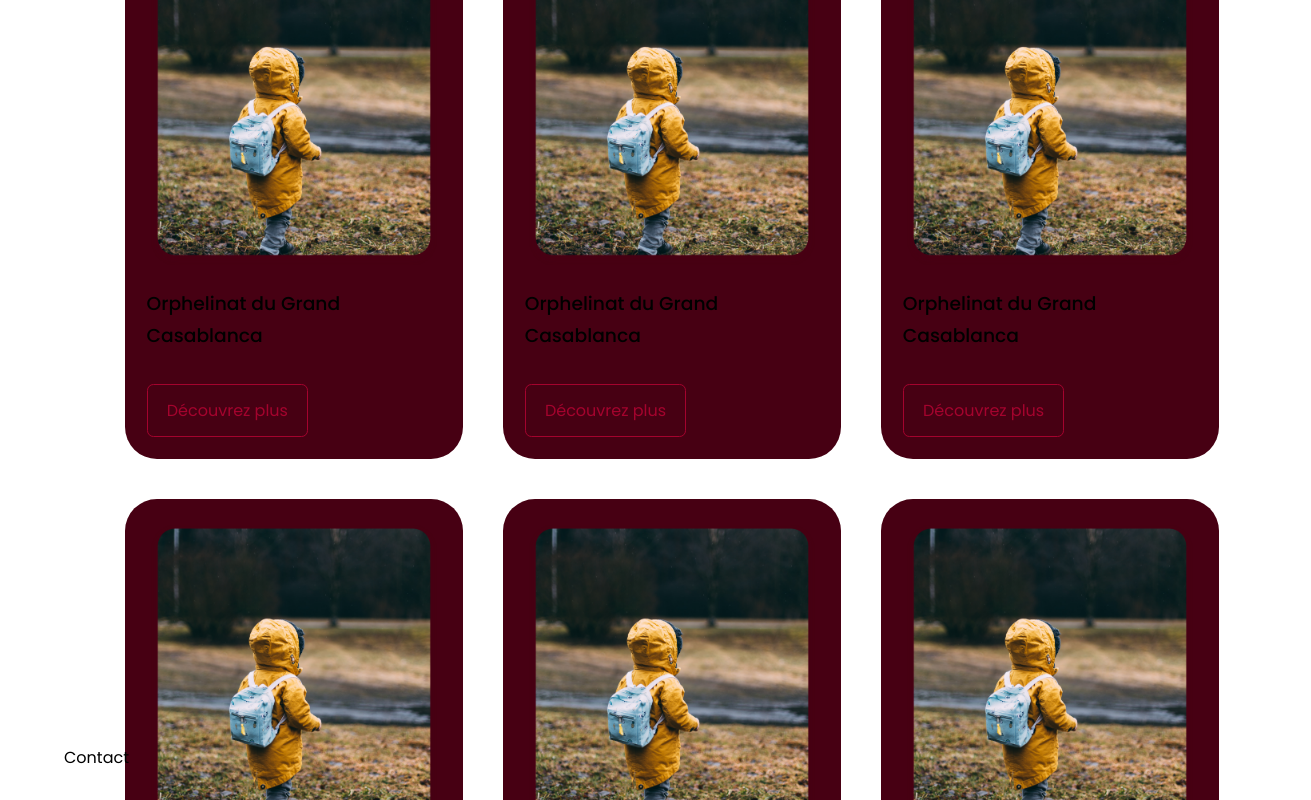
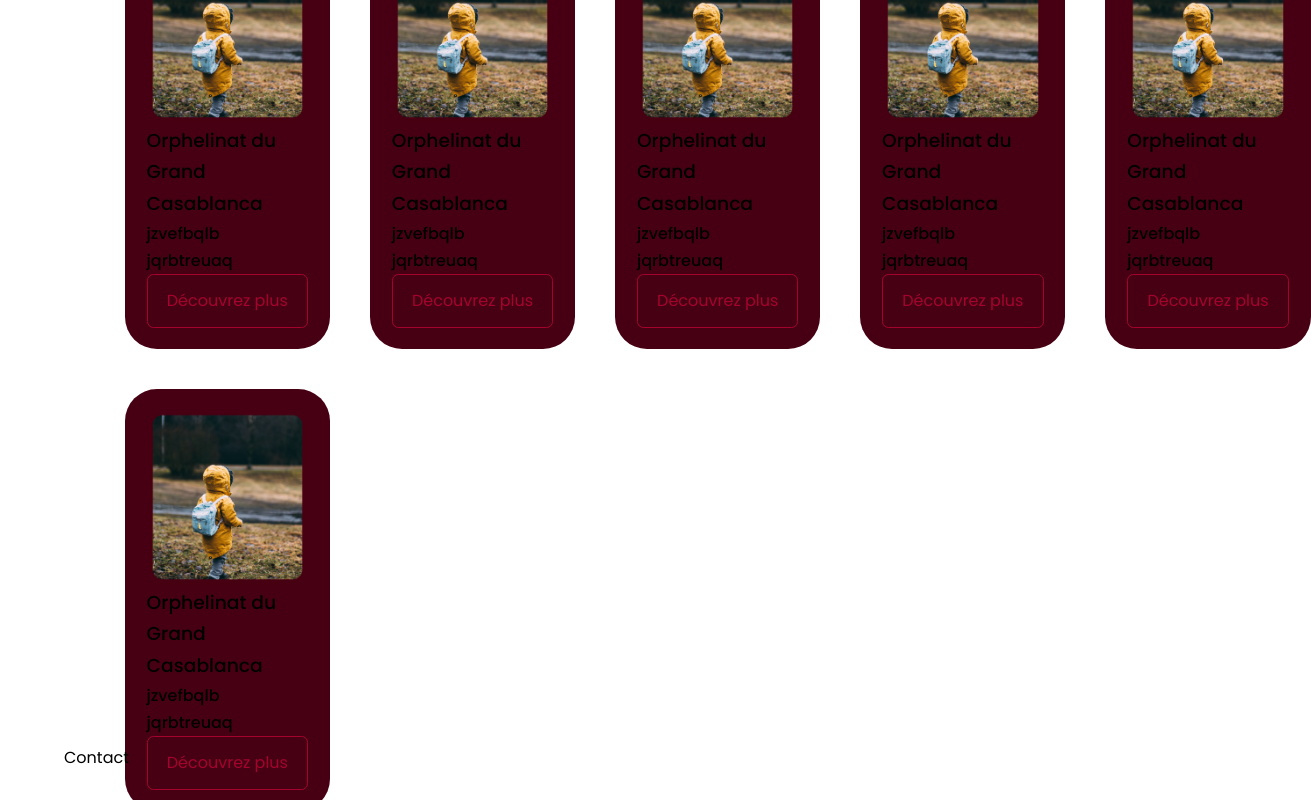
Before and after one commit to jadwa55/Orpholinat-frontEnd, a React (Create React App) app in the folder frontend/: page / in a window 1280 px wide. Shown: the part 2040-2840 px from the top of the page, 1311 px wide, since content can reach past the window. Built offline with nearby package versions, Linux system fonts and the light colour scheme.

Commit message:
All orpholinat pages

```diff
--- a/frontend/src/components/portfolio/Portfolio.jsx
+++ b/frontend/src/components/portfolio/Portfolio.jsx
@@ -14,43 +14,68 @@ const Portfolio = () => {
             <img src={img1} alt="" />
           </div>
           <h3>Orphelinat du Grand Casablanca</h3>
+          <div className="orphoninat__item-cta">
+            <h4>jzvefbqlb jqrbtreuaq </h4>
             <a href="" className='btn'>Découvrez plus</a>
+          </div>
         </article>
+
         <article className="orpholinat__item">
           <div className="orpholinat__item-image">
             <img src={img1} alt="" />
           </div>
           <h3>Orphelinat du Grand Casablanca</h3>
+          <div className="orphoninat__item-cta">
+            <h4>jzvefbqlb jqrbtreuaq </h4>
             <a href="" className='btn'>Découvrez plus</a>
+          </div>
         </article>
+
         <article className="orpholinat__item">
           <div className="orpholinat__item-image">
             <img src={img1} alt="" />
           </div>
           <h3>Orphelinat du Grand Casablanca</h3>
+          <div className="orphoninat__item-cta">
+            <h4>jzvefbqlb jqrbtreuaq </h4>
             <a href="" className='btn'>Découvrez plus</a>
+          </div>
         </article>
+
         <article className="orpholinat__item">
           <div className="orpholinat__item-image">
             <img src={img1} alt="" />
           </div>
           <h3>Orphelinat du Grand Casablanca</h3>
+          <div className="orphoninat__item-cta">
+            <h4>jzvefbqlb jqrbtreuaq </h4>
             <a href="" className='btn'>Découvrez plus</a>
+          </div>
         </article>
+
         <article className="orpholinat__item">
           <div className="orpholinat__item-image">
             <img src={img1} alt="" />
           </div>
           <h3>Orphelinat du Grand Casablanca</h3>
+          <div className="orphoninat__item-cta">
+            <h4>jzvefbqlb jqrbtreuaq </h4>
             <a href="" className='btn'>Découvrez plus</a>
+          </div>
         </article>
+
         <article className="orpholinat__item">
           <div className="orpholinat__item-image">
             <img src={img1} alt="" />
           </div>
           <h3>Orphelinat du Grand Casablanca</h3>
+          <div className="orphoninat__item-cta">
+            <h4>jzvefbqlb jqrbtreuaq </h4>
             <a href="" className='btn'>Découvrez plus</a>
+          </div>
         </article>
+
+
       </div>
     </section>
   )
--- a/frontend/src/components/portfolio/portfolio.css
+++ b/frontend/src/components/portfolio/portfolio.css
@@ -7,9 +7,11 @@
 
 .orpholinat__container {
     display: grid;
-    grid-template-columns: repeat(3, 1fr);
+    grid-template-columns: repeat(5, 1fr);
     gap: 2.5rem;
-    /* align-items: center; */
+    align-items: center;
+    /* width: 60%; */
+    /* height: 50%; */
 }
 
 .orpholinat__item {
@@ -22,7 +24,13 @@
 
 .orpholinat__item:hover {
     border-color: var(--color-primary-variant);
-    background: transparent;
+    /* background: transparent; */
+    background: linear-gradient(
+        45deg,
+        transparent,
+        var(--color-primary),
+        transparent
+    );
 }
 
 .orpholinat__item-image {
@@ -30,8 +38,14 @@
     overflow: hidden;
 }
 
-.orpholinat__item h3 {
+/* .orpholinat__item h3 {
     margin: 1.2rem 0 2rem;
+} */
+
+.orpholinat__item-cta {
+    display: flex;
+    gap: 1rem;
+    margin-bottom: 1rem;
 }
 
 /* ============================== MEDIA QUERIES (MEDIUM DEVICES) =================== */
```
Lines whose indentation alone changed are shown as unchanged.
